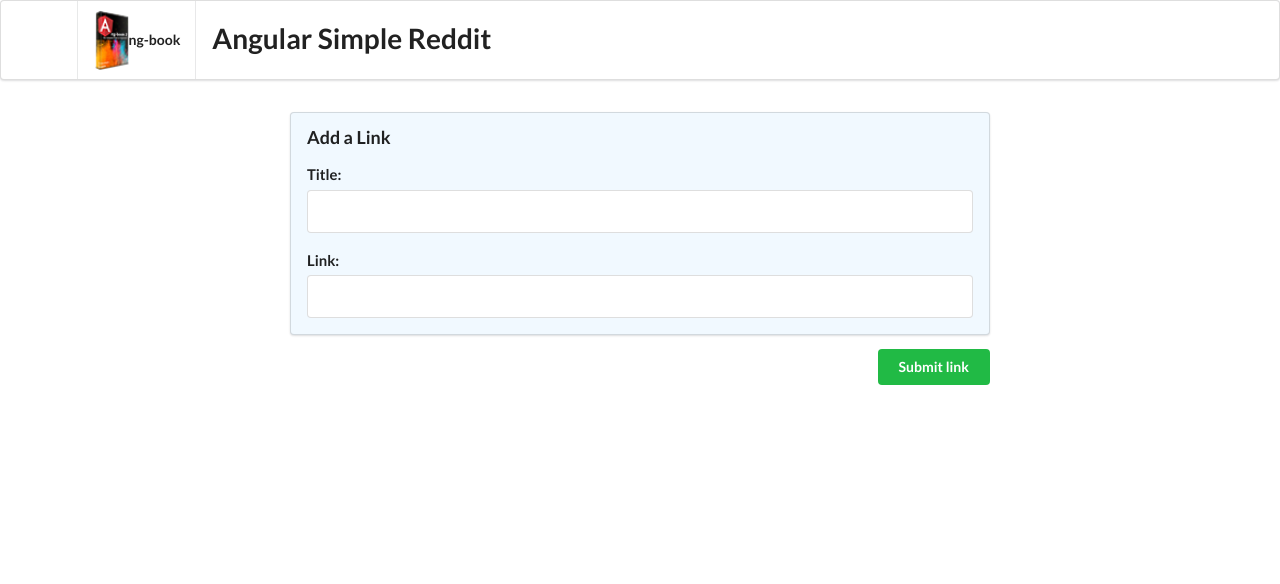
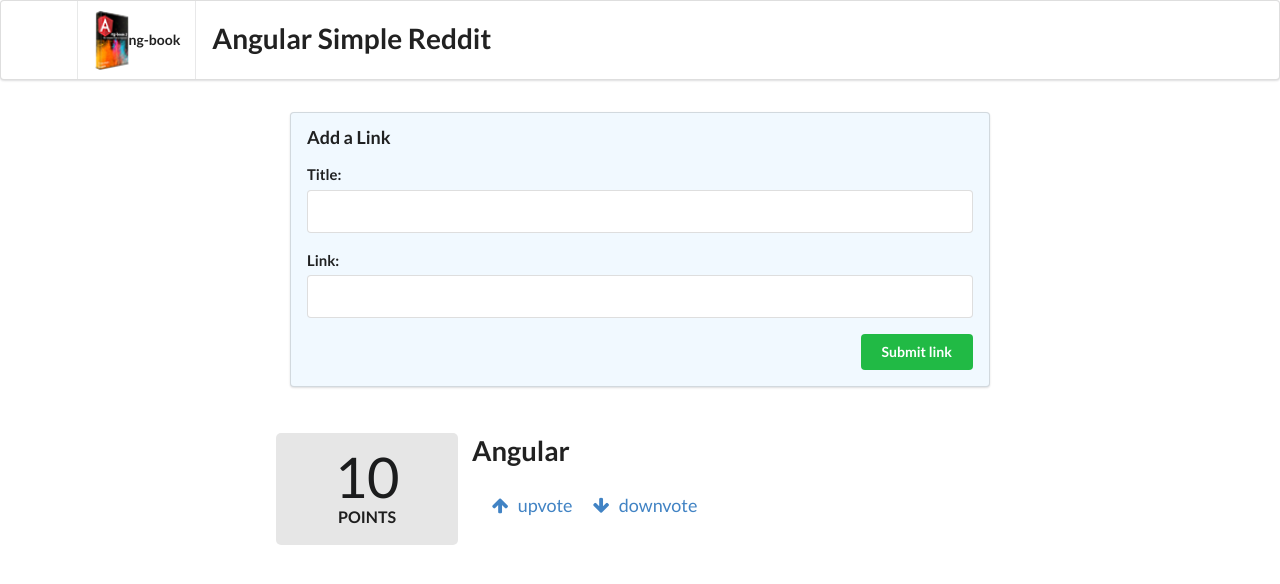
Before and after one commit to starrynights89/angular-reddit, an Angular app: page / in a window 1280 px wide. Shown: the top 584 px of the page. Built offline with nearby package versions, Linux system fonts and the light colour scheme.

Commit message:
building stuff

```diff
--- a/src/app/app.component.html
+++ b/src/app/app.component.html
@@ -4,19 +4,23 @@
   <div class="field">
     <label for="title">Title: </label>
     <!-- Bind input to newtitle value-->
-    <input name="title" id="title" #newtitle/>
+    <input name="title" id="title" #newtitle />
   </div>
   <div class="field">
     <label for="link">Link: </label>
     <!-- Bind input to newlink value-->
-    <input name="link" id="link" #newlink/>
+    <input name="link" id="link" #newlink />
   </div>
+  <!-- added this button -->
+  <button
+    (click)="addArticle(newtitle, newlink)"
+    class="ui positive right floated button"
+  >
+    Submit link
+  </button>
 </form>
 
-<!-- added this button -->
-<button
-  (click)="addArticle(newtitle, newlink)"
-  class="ui positive right floated button"
->
-  Submit link
-</button>
+<div class="ui grid posts">
+  <app-article>
+  </app-article>
+</div>
--- a/src/app/article/article.component.html
+++ b/src/app/article/article.component.html
@@ -1 +1,29 @@
-<p>article works!</p>
+<div class="four wide column center aligned votes">
+  <div class="ui statistic">
+    <div class="value">
+      {{ votes }}
+    </div>
+    <div class="label">
+      Points
+    </div>
+  </div>
+</div>
+<div class="twelve wide column">
+  <a class="ui large header" href="{{ link }}">
+    {{ title }}
+  </a>
+  <ul class="ui big horizontal list voters">
+    <li class="item">
+      <a href (click)="voteUp()">
+        <i class="arrow up icon"></i>
+          upvote
+      </a>
+    </li>
+    <li class="item">
+      <a href (click)="voteDown()">
+        <i class="arrow down icon"></i>
+          downvote
+      </a>
+    </li>
+  </ul>
+</div>
--- a/src/app/article/article.component.ts
+++ b/src/app/article/article.component.ts
@@ -1,4 +1,4 @@
-import { Component, OnInit } from '@angular/core';
+import { Component, OnInit, HostBinding } from '@angular/core';
 
 @Component({
   selector: 'app-article',
@@ -6,8 +6,24 @@
   styleUrls: ['./article.component.css']
 })
 export class ArticleComponent implements OnInit {
+  @HostBinding('attr.class') cssClass = 'row';
+  votes: number;
+  title: string;
+  link: string;
 
-  constructor() { }
+  constructor() {
+    this.title = 'Angular';
+    this.link = 'http://angular.io';
+    this.votes = 10;
+  }
+
+  voteUp() {
+    this.votes += 1;
+  }
+
+  voteDown() {
+    this.votes -= 1;
+  }
 
   ngOnInit(): void {
   }
```
